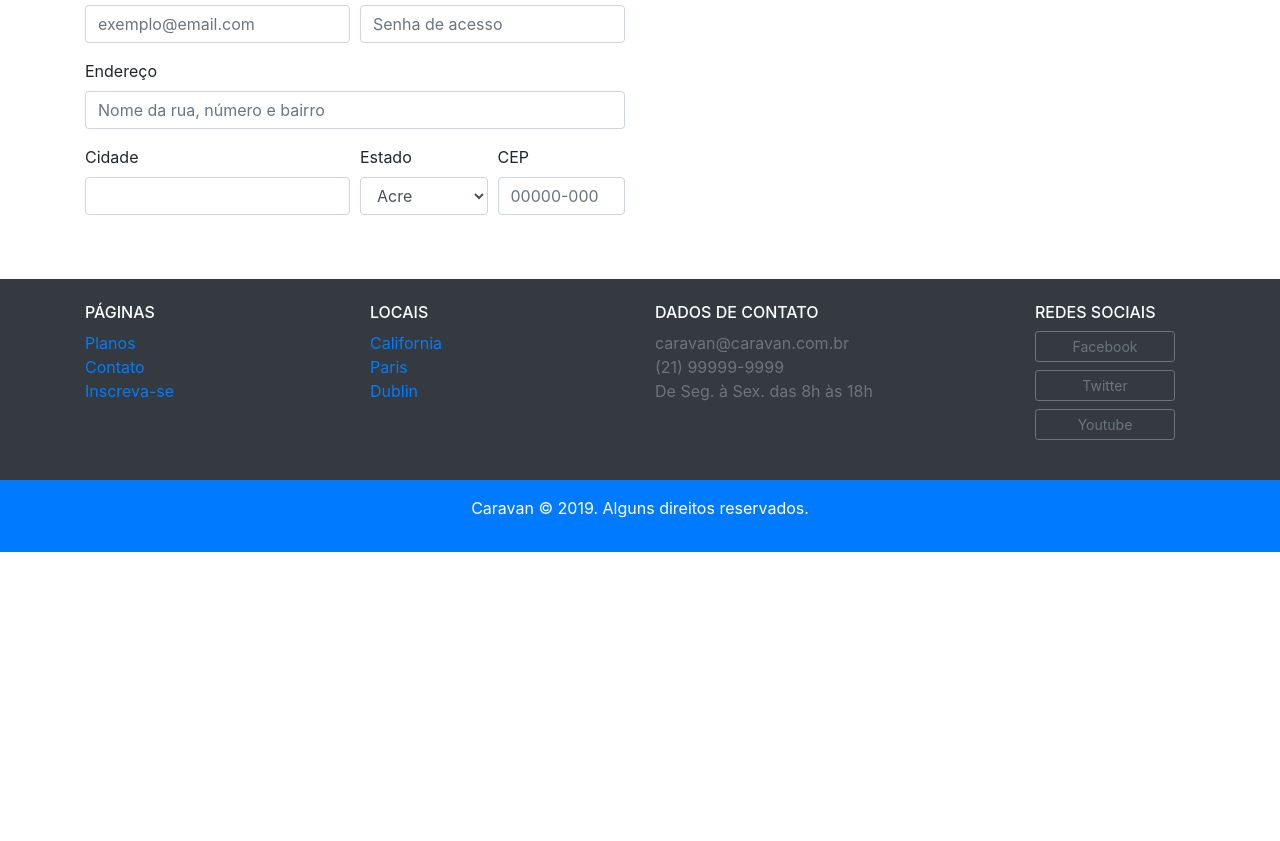
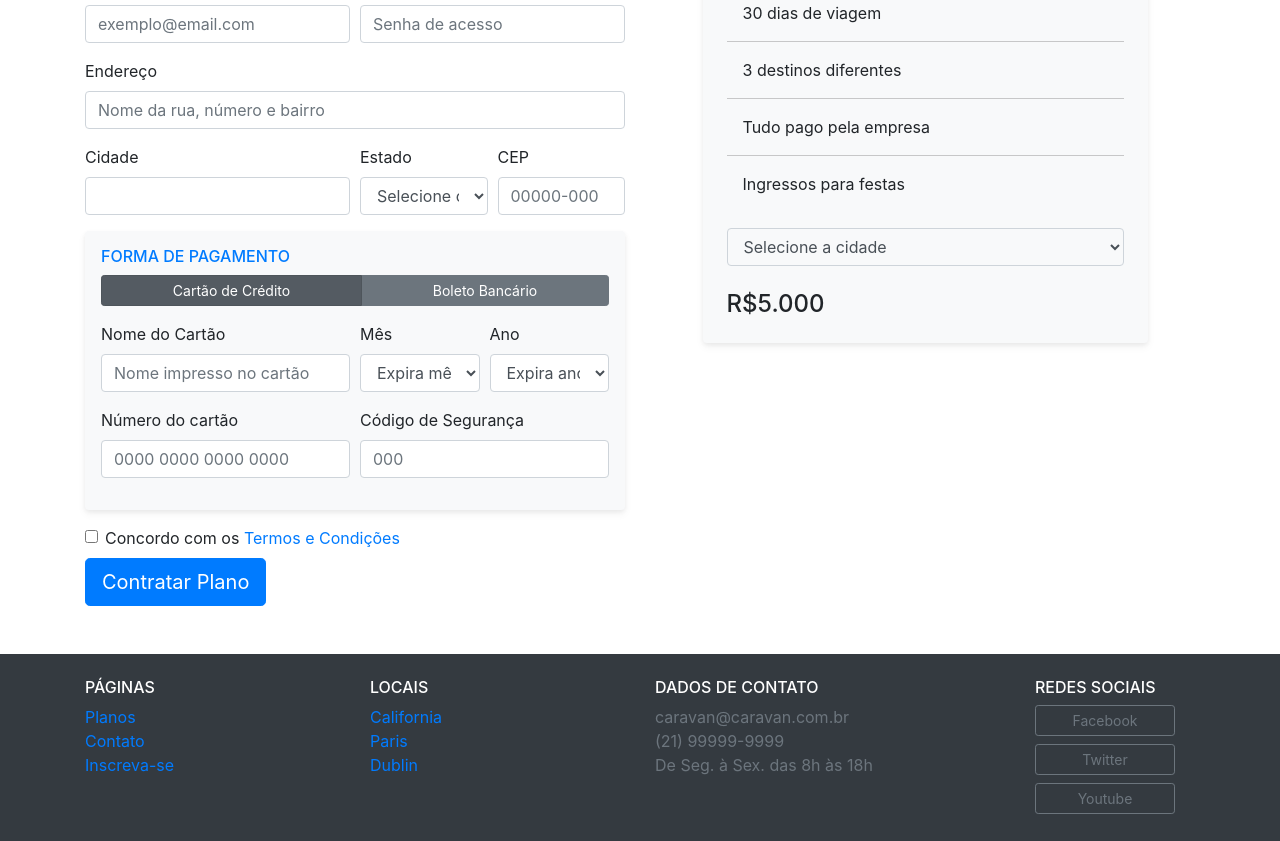
Before and after one commit to fernandogatto/caravan, a plain HTML site: page inscricao.html in a window 1280 px wide. Shown: the part 378-1219 px from the top of the page. Before the commit the page ends 930 px from the top, so only its background shows below. Drawn offline with Linux system fonts and the light colour scheme.

Commit message:
Finalizando pagina Inscricao

```diff
--- a/inscricao.html
+++ b/inscricao.html
@@ -112,6 +112,7 @@
 						<div class="form-group col-md-3 col-6">
 							<label for="inputEstado">Estado</label>
 							<select id="inputEstado" name="inputEstado" class="form-control">
+									<option>Selecione o Estado</option>
 									<option value="AC">Acre</option>
 									<option value="AL">Alagoas</option>
 									<option value="AP">Amapá</option>
@@ -146,7 +147,102 @@
 							<input type="text" class="form-control" id="inputCep" name="inputCep" placeholder="00000-000">
 						</div>
 					</div>
+
+					<div class="bg-light rounded box-shadow p-3 form-group">
+						<h2 class="h6 text-primary uppercase">Forma de pagamento</h2>
+						<nav class="nav btn-group mb-3" id="formaPagamento" role="tablist">
+							<button class="btn btn-secondary btn-sm active" id="nav-cartao-tab" data-toggle="tab" href="#nav-cartao" role="tab" aria-controls="nav-cartao" aria-selected="true">Cartão de Crédito</button>
+							<button class="btn btn-secondary btn-sm" id="nav-boleto-tab" data-toggle="tab" href="#nav-boleto" role="tab" aria-controls="nav-boleto" aria-selected="false">Boleto Bancário</button>
+						</nav>
+						<div class="tab-content" id="formaPagamentoConteudo">
+							<div class="tab-pane fade show active" id="nav-cartao" role="tabpanel" aria-labelledby="nav-cartao-tab">
+								<div class="form-row">
+									<div class="form-group col-md-6">
+										<label for="inputNomeCartao">Nome do Cartão</label>
+										<input type="text" class="form-control" id="inputNomeCartao" name="inputNomeCartao" placeholder="Nome impresso no cartão">
+									</div>
+									<div class="form-group col-md-3 col-6">
+										<label for="inputMes">Mês</label>
+										<select id="inputMes" name="inputMes" class="form-control">
+													<option>Expira mês</option>
+													<option value="01">Janeiro</option>
+													<option value="02">Fevereiro</option>
+													<option value="03">Março</option>
+													<option value="04">Abril</option>
+													<option value="05">Maio</option>
+													<option value="06">Junho</option>
+													<option value="07">Julho</option>
+													<option value="08">Agosto</option>
+													<option value="09">Setembro</option>
+													<option value="10">Outubro</option>
+													<option value="11">Novembro</option>
+													<option value="12">Dezembro</option>
+										</select>
+									</div>
+									<div class="form-group col-md-3 col-6">
+										<label for="inputAno">Ano</label>
+										<select id="inputAno" name="inputAno" class="form-control">
+												<option>Expira ano</option>
+												<option value="2019">2019</option>
+												<option value="2020">2020</option>
+												<option value="2021">2021</option>
+												<option value="2022">2022</option>
+										</select>
+									</div>
+									<div class="form-group col-md-6">
+										<label for="inputNumeroCartao">Número do cartão</label>
+										<input type="text" class="form-control" id="inputNumeroCartao" name="inputNumeroCartao" placeholder="0000 0000 0000 0000">
+									</div>
+									<div class="form-group col-md-6">
+										<label for="inputCodigo">Código de Segurança</label>
+										<input type="text" class="form-control" id="inputCodigo" name="inputCodigo" placeholder="000">
+									</div>
+								</div>
+							</div>
+
+							<div class="tab-pane fade show" id="nav-boleto" role="tabpanel" aria-labelledby="nav-boleto-tab">
+									<p>Clique em contratar o plano que enviaremos um boleto para o seu e-mail.</p>
+								</div>
+						</div>
+					</div>
+
+					<div class="form-check">
+						<input class="form-check-input" type="checkbox" value="" id="defaultCheck1">
+						<label class="form-check-label" for="defaultCheck1">
+							Concordo com os <a href="#">Termos e Condições</a>
+						</label>
+					</div>
+
+					<button type="submit" class="btn btn-primary btn-lg mt-2">Contratar Plano</button>
 				</form>
+
+				<div class="col-lg-5 mx-auto order-first order-lg-1 mb-5">
+					<h2 class="h6 text-primary uppercase">Plano escolhido</h2>
+					<div class="bg-light rounded p-4 box-shadow">
+						<h2>Gold</h2>
+						<ul class="list-unstyled lista-plano">
+							<li>30 dias de viagem</li>
+							<li>3 destinos diferentes</li>
+							<li>Tudo pago pela empresa</li>
+							<li>Ingressos para festas</li>
+						</ul>
+						<form>
+							<div class="form-group">
+								<select class="form-control bg-light" id="inputCidades">
+									<option>Selecione a cidade</option>
+									<option>California</option>
+									<option>Paris</option>
+									<option>Dublin</option>
+								</select>
+							</div>
+						</form>
+						<div class="row mt-4">
+							<div class="col">
+								<span class="h4">R$5.000</span>
+							</div>
+						</div>
+					</div>
+				</div>
 			</div>
 		</section>
 
```
